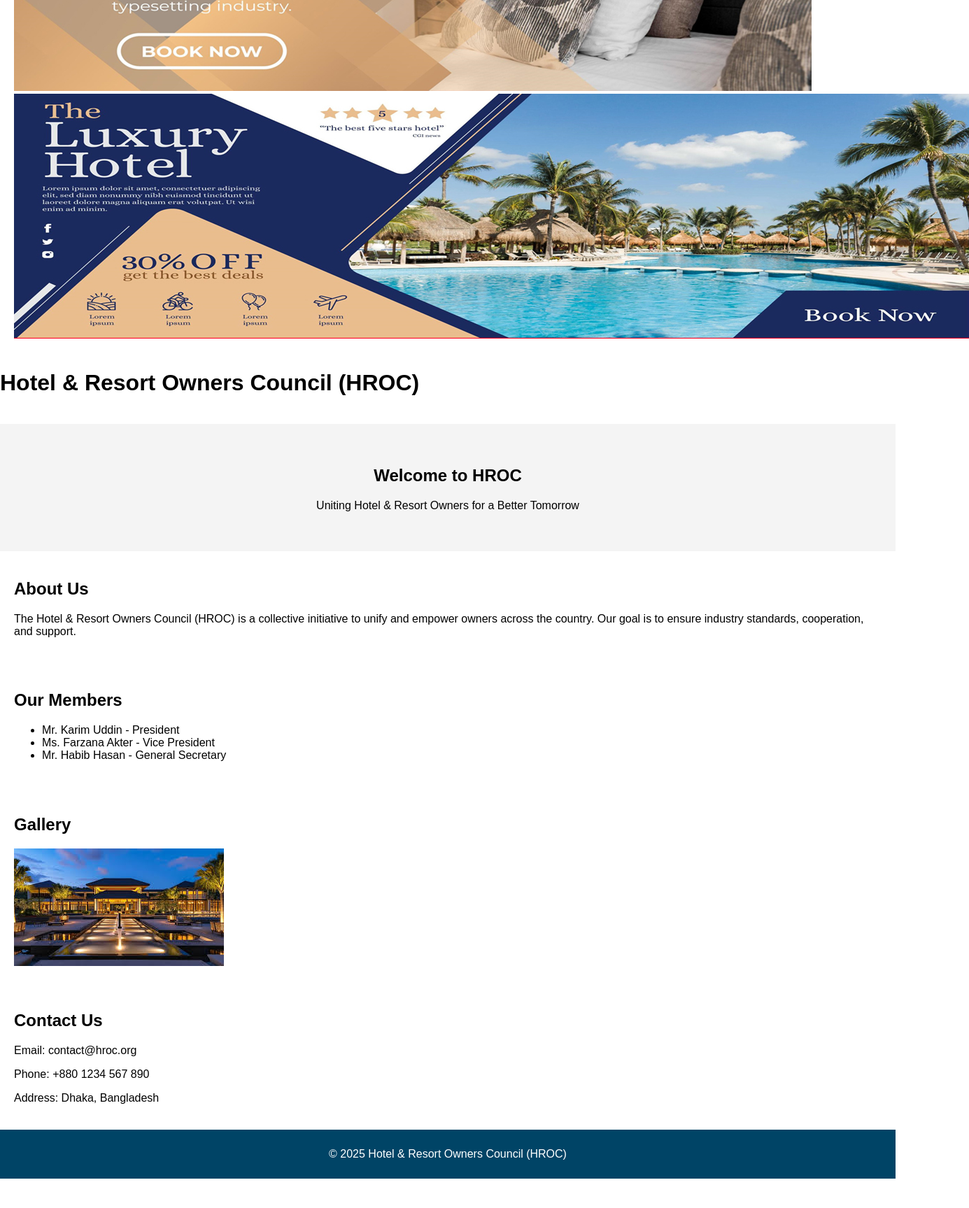
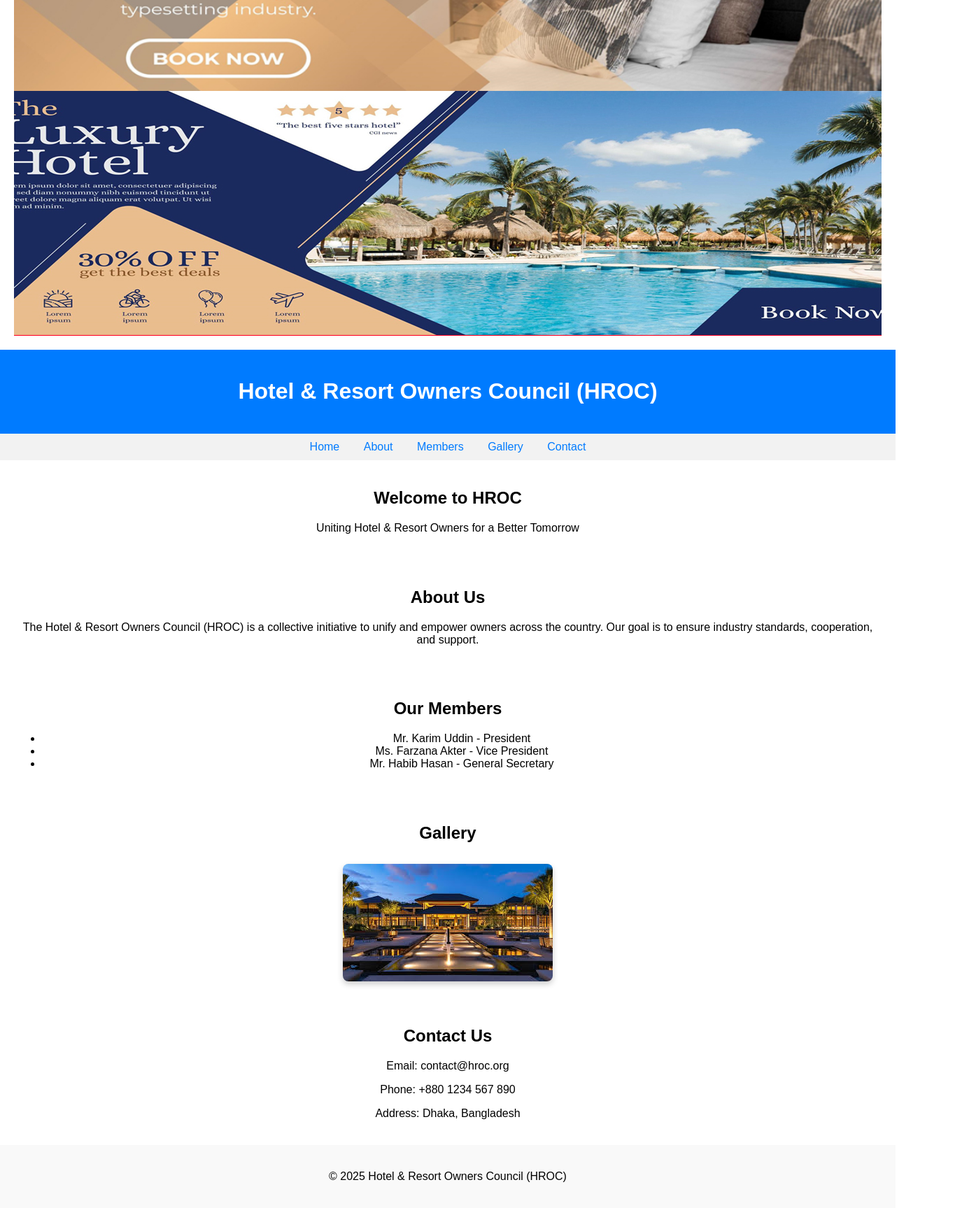
Before and after one commit to hrocbd/hroc, a plain HTML site: page index.html in a window 1280 px wide. Shown: the part 240-1967 px from the top of the page at 70% size, 1385 px wide, since content can reach past the window. Before the commit the page ends 1925 px from the top, so only its background shows below. Drawn offline with Linux system fonts and the light colour scheme.

Commit message:
style.css

```diff
--- a/css/style.css
+++ b/css/style.css
@@ -3,28 +3,75 @@ body {
     margin: 0;
     padding: 0;
 }
-header {
-    background-color: #004466;
+
+#banner-slider {
+    text-align: center;
+    position: relative;
+    overflow: hidden;
+}
+
+#banner-slider img {
+    width: 100%;
+    max-width: 1365px;
+    height: 350px;
+    object-fit: cover;
+    display: block;
+    margin: 0 auto;
+    transition: opacity 0.5s ease-in-out;
+}
+
+.hidden {
+    display: none;
+}
+
+.blue-heading {
+    background-color: #007BFF;
+    padding: 20px;
+    text-align: center;
     color: white;
+}
+
+nav {
+    text-align: center;
+    background-color: #f2f2f2;
+    padding: 10px 0;
+}
+
+nav a {
+    margin: 0 15px;
+    text-decoration: none;
+    color: #007BFF;
+}
+
+section {
     padding: 20px;
     text-align: center;
 }
-nav a {
-    margin: 0 10px;
-    color: white;
-    text-decoration: none;
+
+.gallery-img {
+    width: 300px;
+    height: 168px;
+    object-fit: cover;
+    box-shadow: 0 4px 8px rgba(0,0,0,0.2);
+    transition: transform 0.3s ease, box-shadow 0.3s ease;
+    border-radius: 8px;
+    margin-top: 10px;
+    cursor: pointer;
 }
-#hero {
-    background-color: #f4f4f4;
-    padding: 40px;
+
+.gallery-img:active {
+    animation: bounce 0.4s;
+    box-shadow: 0 8px 16px rgba(0,0,0,0.3);
+}
+
+@keyframes bounce {
+    0%   { transform: scale(1); }
+    50%  { transform: scale(1.1); }
+    100% { transform: scale(1); }
+}
+
+footer {
     text-align: center;
+    padding: 20px;
+    background-color: #f9f9f9;
 }
-section {
-    padding: 20px;
-}
-footer {
-    background-color: #004466;
-    color: white;
-    text-align: center;
-    padding: 10px;
-}
```
